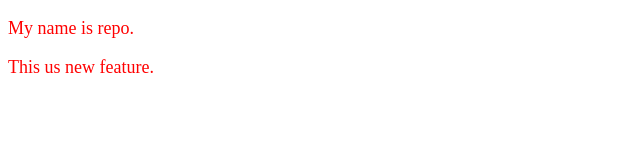
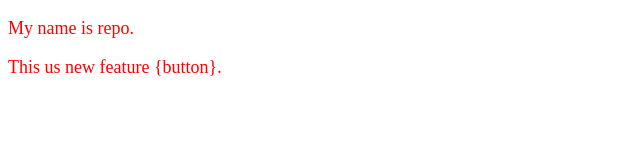
Before and after one commit to Ritik-developer2006/Localrepo, a plain HTML site: page index.html in a window 1280 px wide. Shown: the full height of the page, 0-640 px from the left. Drawn offline with Linux system fonts and the light colour scheme.

```diff
--- a/index.html
+++ b/index.html
@@ -8,6 +8,6 @@
 </head>
 <body>
     <p>My name is repo.</p>
-    <p>This us new feature.</p>
+    <p>This us new feature {button}.</p>
 </body>
 </html>
```
